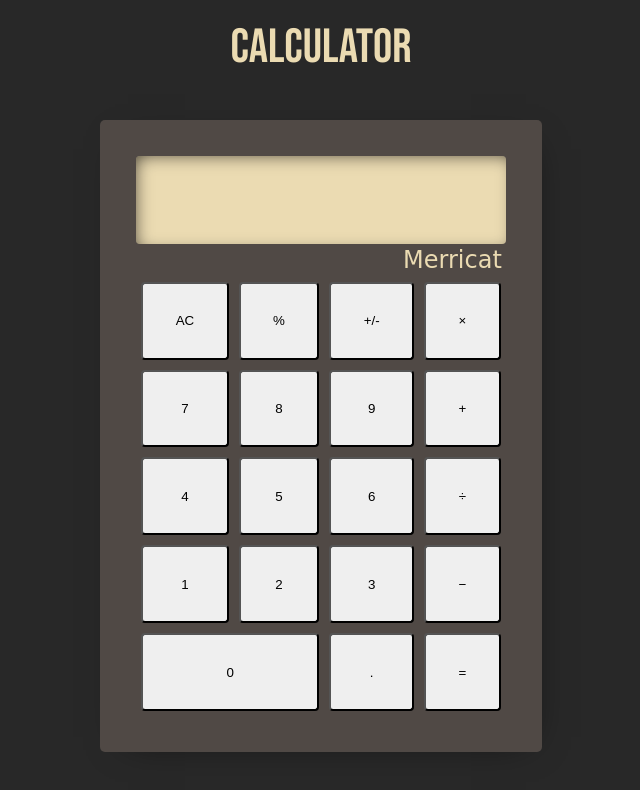
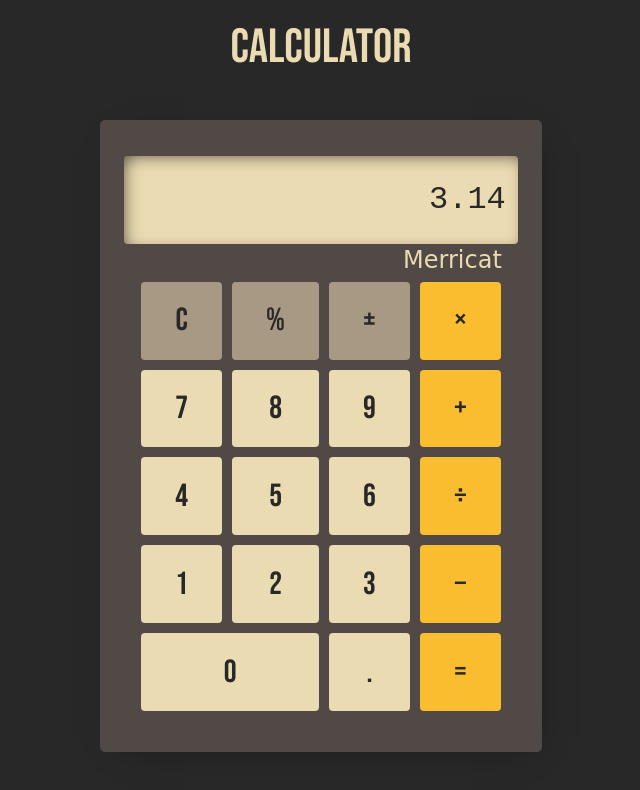
Before and after one commit to merricatbw/calculator, a plain HTML site: page index.html in a window 1280 px wide. Shown: the whole page, without its empty margins (319-959 px from the left). Drawn offline with Linux system fonts and the light colour scheme; a web font is replaced by a local one.

Commit message:
append to display

```diff
--- a/index.css
+++ b/index.css
@@ -1,9 +1,10 @@
-@import url('https://fonts.googleapis.com/css2?family=Bebas+Neue&family=Gwendolyn&display=swap');
+@import url('https://fonts.googleapis.com/css2?family=Bebas+Neue&family=Gwendolyn&family=Nova+Mono&display=swap');
 
 :root {
     --bg-color: #282828;
     --fg-color: #ebdbb2;
     --heading: 'Bebas Neue', cursive;
+    --display: 'Nova Mono', monospace;
 }
 
 body {
@@ -47,7 +48,13 @@ h1 {
     -webkit-box-shadow: inset 4px 4px 18px -6px rgba(0, 0, 0, 0.75);
     -moz-box-shadow: inset 4px 4px 18px -6px rgba(0, 0, 0, 0.75);
     box-shadow: inset 4px 4px 18px -6px rgba(0, 0, 0, 0.75);
+    font-family: var(--display);
     border-radius: 4px;
+    font-size: 2em;
+    display: flex;
+    justify-content: flex-end;
+    align-items: center;
+    padding: 0 12px;
 }
 
 .autograph {
@@ -86,6 +93,35 @@ h1 {
 
 
 .btn {
+    background-color: var(--fg-color);
     border-radius: 4px;
     margin: 5px;
+    border-width: 0px;
+    font-family: var(--heading);
+    font-size: 2em;
+    color: var(--bg-color);
 }
+
+.btn:hover {
+    cursor: pointer;
+}
+
+.btn:active {
+    background-color: #d5c4a1;
+}
+
+.operation {
+    background-color:  #fabd2f;
+}
+
+.operation:active {
+    background-color: #d79921;
+}
+
+.function {
+    background-color: #a89984;
+}
+
+.function:active {
+    background-color: #928374;
+}
--- a/index.html
+++ b/index.html
@@ -15,35 +15,36 @@
     <div class="container">
         <div class="calculator">
             <div class="display" id="display">
-                <span class="display-text"></span>
+                <span id="display-text">3.14</span>
             </div>
             <div class="autograph">
                 <a href="https://www.github.com/merricatbw">Merricat</a>
             </div>
             <div class="keypad">
-                <button class="btn" style="grid-area: ac;">AC</button>
-                <button class="btn" style="grid-area: percent;">%</button>
-                <button class="btn" style="grid-area: pm;">+/-</button>
-                <button class="btn" style="grid-area: multi;">×</button>
-                <button class="btn" style="grid-area: seven;">7</button>
-                <button class="btn" style="grid-area: eight;">8</button>
-                <button class="btn" style="grid-area: nine;">9</button>
-                <button class="btn" style="grid-area: plus;">+</button>
-                <button class="btn" style="grid-area: four;">4</button>
-                <button class="btn" style="grid-area: five;">5</button>
-                <button class="btn" style="grid-area: six;">6</button>
-                <button class="btn" style="grid-area: divi;">÷</button>
-                <button class="btn" style="grid-area: one;">1</button>
-                <button class="btn" style="grid-area: two;">2</button>
-                <button class="btn" style="grid-area: three;">3</button>
-                <button class="btn" style="grid-area: sub;">−</button>
-                <button class="btn" style="grid-area: zero;">0</button>
+                <button class="btn function" style="grid-area: ac;" onclick="cls()">C</button>
+                <button class="btn function" style="grid-area: percent;">%</button>
+                <button class="btn function" style="grid-area: pm;">±</button>
+                <button class="btn operation" style="grid-area: multi;">×</button>
+                <button class="btn" style="grid-area: seven;" onclick="appendToDisplay(7)">7</button>
+                <button class="btn" style="grid-area: eight;" onclick="appendToDisplay(8)">8</button>
+                <button class="btn" style="grid-area: nine; " onclick="appendToDisplay(9)">9</button>
+                <button class="btn operation" style="grid-area: plus;">+</button>
+                <button class="btn" style="grid-area: four;" onclick="appendToDisplay(4)">4</button>
+                <button class="btn" style="grid-area: five;" onclick="appendToDisplay(5)">5</button>
+                <button class="btn" style="grid-area: six;" onclick="appendToDisplay(6)">6</button>
+                <button class="btn operation" style="grid-area: divi;">÷</button>
+                <button class="btn" style="grid-area: one;" onclick="appendToDisplay(1)">1</button>
+                <button class="btn" style="grid-area: two;" onclick="appendToDisplay(2)">2</button>
+                <button class="btn" style="grid-area: three;" onclick="appendToDisplay(3)">3</button>
+                <button class="btn operation" style="grid-area: sub;">−</button>
+                <button class="btn" style="grid-area: zero;" onclick="appendToDisplay(0)">0</button>
                 <button class="btn" style="grid-area: point;">.</button>
-                <button class="btn" style="grid-area: eq;">=</button>
+                <button class="btn operation" style="grid-area: eq;">=</button>
             </div>
         </div>
     </div>
     </div>
+    <script src="index.js"></script>
 </body>
 
 </html>
--- a/index.js
+++ b/index.js
@@ -0,0 +1,9 @@
+const display = document.getElementById("display-text");
+
+const appendToDisplay = x => {
+    display.innerText = `${display.innerText}${x}`;
+}
+
+const cls = () => {
+    display.innerText = "";
+}
```
